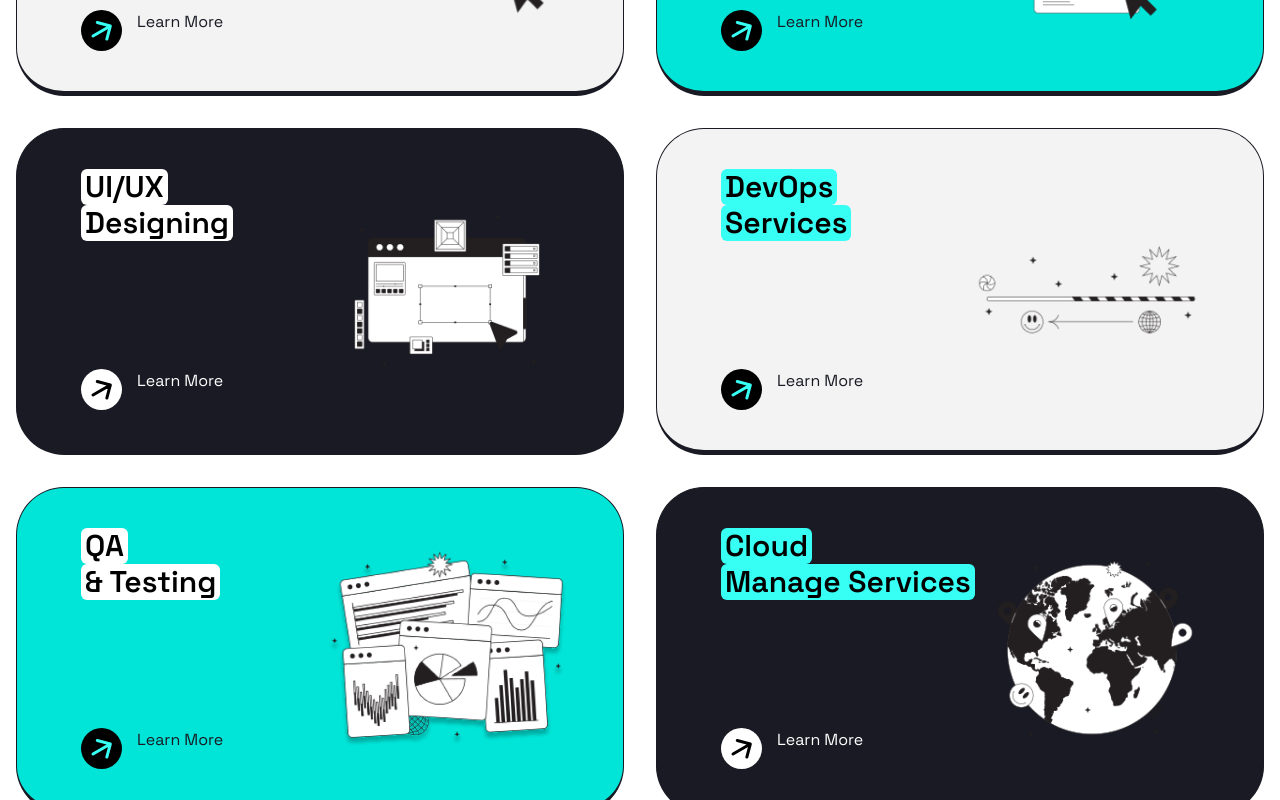
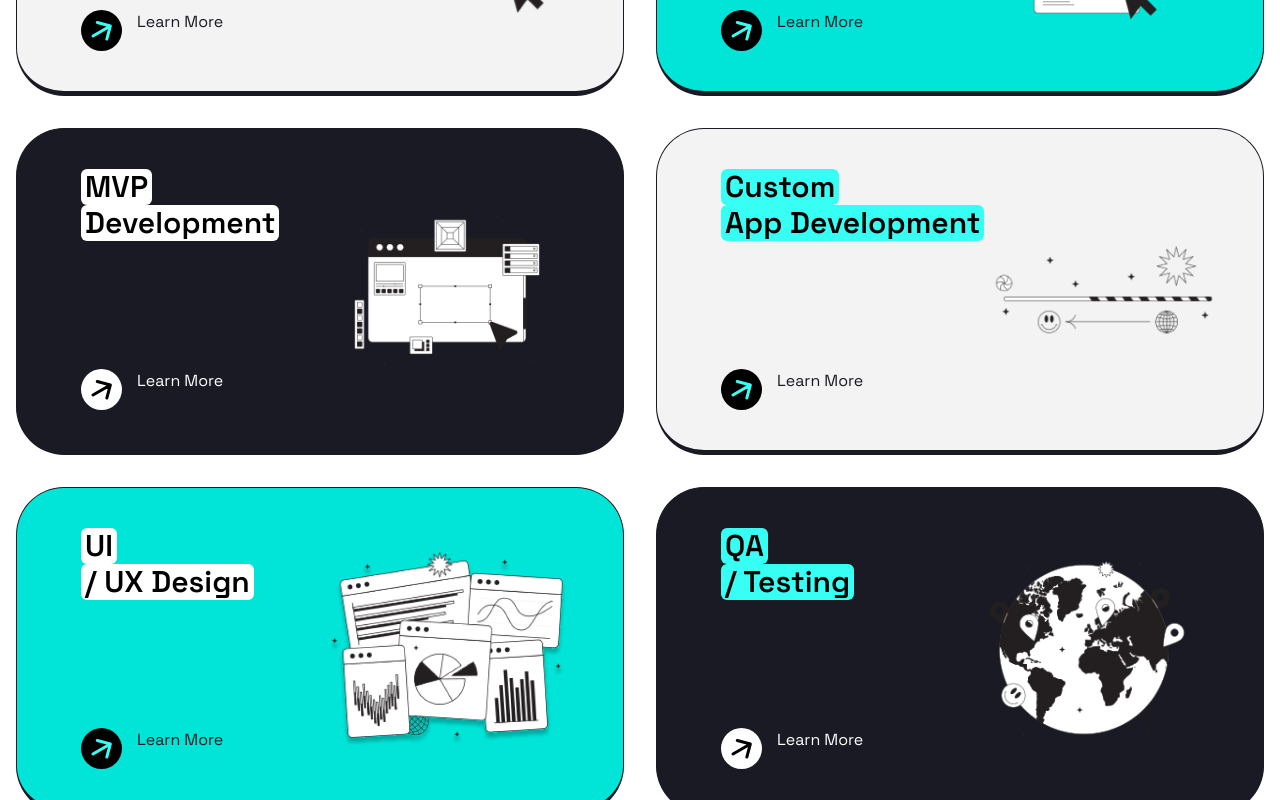
Before and after one commit to onEggy/OnEggyWeb, a Next.js app: page / in a window 1280 px wide. Shown: the part 1643-2443 px from the top of the page. Built offline with nearby package versions, Linux system fonts and the light colour scheme.

Commit message:
bugs fixed

```diff
--- a/public/data/serviceData.json
+++ b/public/data/serviceData.json
@@ -7,6 +7,10 @@
   "desc": "Step-by-Step Guide to Achieving Your Business Goals",
   "arr": [
     {
+      "meta-title": "Web Development Service - OnEggy Technologies",
+      "meta-title-slug": "web-development-service",
+      "meta-keywords": "development, website, webdevelopment",
+      "meta-description": "Web Development meta description here",
       "development": "Web Development",
       "content": "We create websites and web apps to ensure that you are noticed and heard in the proper circles.",
       "image": [
@@ -22,9 +26,14 @@
         "../service/vue.svg",
         "../service/react.svg",
         "../service/angular.svg"
-      ]
+      ],
+      "imageSrc": "../home/landingComponent/1.png"
     },
     {
+      "meta-title": "App Development Service - OnEggy Technologies",
+      "meta-title-slug": "app-development-service",
+      "meta-keywords": "development, website, appdevelopment",
+      "meta-description": "App Development meta description here",
       "development": "App Development",
       "content": "If you've been thinking about app development to help your business grow, OnEggy Technologies is the company to turn to. We offer end-to-end development services for mobile apps for Android and iOS platforms that meet your organization's requirements.",
       "image": [
@@ -40,9 +49,14 @@
         "../service/vue.svg",
         "../service/react.svg",
         "../service/angular.svg"
-      ]
+      ],
+      "imageSrc": "../home/landingComponent/2.png"
     },
     {
+      "meta-title": "MVP Development Service - OnEggy Technologies",
+      "meta-title-slug": "mvp-development-service",
+      "meta-keywords": "development, website, mvp development",
+      "meta-description": "mvp Development meta description here",
       "development": "MVP Development",
       "content": "At OnEggy Technologies, we specialise in creating custom MVP Solutions that can propel your business to success.",
       "image": [
@@ -58,9 +72,14 @@
         "../service/vue.svg",
         "../service/react.svg",
         "../service/angular.svg"
-      ]
+      ],
+      "imageSrc": "../home/landingComponent/3.png"
     },
     {
+      "meta-title": "Custom App & Softwares Development Service - OnEggy Technologies",
+      "meta-title-slug": "custom-app-softwares-development-service",
+      "meta-keywords": "development, website, custom app development",
+      "meta-description": "custom app and software Development meta description here",
       "development": "Custom App Development",
       "content": "We specialise in developing custom software solutions that enable organisations to prosper in today's volatile digital economy.",
       "image": [
@@ -76,12 +95,17 @@
         "../service/vue.svg",
         "../service/react.svg",
         "../service/angular.svg"
-      ]
+      ],
+      "imageSrc": "../home/landingComponent/4.png"
     },
     {
+      "meta-title": "UI/UX Design Service - OnEggy Technologies",
+      "meta-title-slug": "ui-ux-design-service",
+      "meta-keywords": "development, website, ui ux design",
+      "meta-description": "ui/ux design service meta description here",
       "development": "UI / UX Design",
       "content": "where creativity meets utility to generate appealing UI/UX designs. We create user-centric experiences that make a lasting impact on your audience and propel your business to new heights.",
-      "image":[
+      "image": [
         "../service/node.svg",
         "../service/aws.svg",
         "../service/python.svg",
@@ -94,9 +118,14 @@
         "../service/vue.svg",
         "../service/react.svg",
         "../service/angular.svg"
-      ]
+      ],
+      "imageSrc": "../home/landingComponent/5.png"
     },
     {
+      "meta-title": "QA Testing App or Softwares Service - OnEggy Technologies",
+      "meta-title-slug": "quality-testing-service",
+      "meta-keywords": "development, website, QA Testing App and Softwares service",
+      "meta-description": "QA Testing App meta description here",
       "development": "QA / Testing",
       "content": "your reliable partner for complete QA Testing and Load Testing services. We ensure that your digital goods are of the greatest quality, offering excellent performance even under severe user demands.",
       "image": [
@@ -112,9 +141,14 @@
         "../service/vue.svg",
         "../service/react.svg",
         "../service/angular.svg"
-      ]
+      ],
+      "imageSrc": "../home/landingComponent/6.png"
     },
     {
+      "meta-title": "IT Staffing Service - OnEggy Technologies",
+      "meta-title-slug": "it-staffing-design-service",
+      "meta-keywords": "development, website, IT Staffing and Resources, Outsourcing Staffing Service",
+      "meta-description": "IT Staffing and Resource service meta description here",
       "development": "IT Staffing Service",
       "content": "We take pleasure in providing top-tier IT Staffing Services that bring a pool of competent experts straight to your workplace. Our specialised in-house staff works directly with your organisation to provide the technical assistance and experience required to establish and manage powerful IT resources.",
       "image": [
--- a/src/pages/home/landing.js
+++ b/src/pages/home/landing.js
@@ -15,6 +15,8 @@ import { FontAwesomeIcon } from "@fortawesome/react-fontawesome";
 import { faArrowRight } from "@fortawesome/free-solid-svg-icons";
 import Sidebar from "../components/sidebar";
 import Link from "next/link";
+import serviceData from "../../../public/data/serviceData.json";
+
 
 const Home = (skill) => {
   const [isOpen, setIsOpen] = useState(false);
@@ -23,45 +25,7 @@ const Home = (skill) => {
     setIsOpen(!isOpen);
   };
 
-  const getFreePropText = {head:"Let's get things begun",para:"Contact us today to learn more about how our digital services may assist your company in growing and succeeding online"}
-  const skillsArray = [
-    {
-      title: "Website Development",
-      imageSrc: "/home/landingComponent/1.png",
-      icon: "faArrowRight",
-      learnMoreLink: "#",
-    },
-    {
-      title: "Application Development",
-      imageSrc: "/home/landingComponent/2.png",
-      icon: "faArrowRight",
-      learnMoreLink: "#",
-    },
-    {
-      title: "UI/UX Designing",
-      imageSrc: "/home/landingComponent/3.png",
-      icon: "faArrowRight",
-      learnMoreLink: "#",
-    },
-    {
-      title: "DevOps Services",
-      imageSrc: "/home/landingComponent/4.png",
-      icon: "faArrowRight",
-      learnMoreLink: "#",
-    },
-    {
-      title: "QA & Testing",
-      imageSrc: "/home/landingComponent/5.png",
-      icon: "faArrowRight",
-      learnMoreLink: "#",
-    },
-    {
-      title: "Cloud Manage Services",
-      imageSrc: "/home/landingComponent/6.png",
-      icon: "faArrowRight",
-      learnMoreLink: "#",
-    },
-  ];
+  const getFreePropText = { head: "Let's get things begun", para: "Contact us today to learn more about how our digital services may assist your company in growing and succeeding online" }
 
   const mapIcons = {
     faArrowRight,
@@ -108,14 +72,14 @@ const Home = (skill) => {
         <Projectlogos />
         <Awards />
         <Headline title={title} desc={desc} width={''} titleCss={'md:font-bold md:text-4xl'} descCss={' w-[25rem] ml-0 md:w-[40rem] mt-7'} />
-        <div className="flex flex-col justify-center   px-6 mt-10 overflow-hidden sm:flex-row sm:flex-wrap sm:px-0  ">
-          {skillsArray.map((skill, index) => (
+        <div className="flex flex-col justify-center   px-6 mt-10 overflow-hidden sm:flex-row sm:flex-wrap sm:px-0 ">
+          {serviceData?.arr?.map((skill, index) => (
             <Technology key={index} skill={skill} index={index} />
           ))}
         </div>
 
         <div className="hidden md:flex justify-end  ">
-          <div className="mr-7 mt-4 p-[8px] bg-l_black transform -rotate-[30deg] text-[4px] scale-150 cursor-pointer" style={{borderRadius:'50%'}}>
+          <div className="mr-7 mt-4 p-[8px] bg-l_black transform -rotate-[30deg] text-[4px] scale-150 cursor-pointer" style={{ borderRadius: '50%' }}>
             <span className="text-white">
               <FontAwesomeIcon icon={faArrowRight} size="4x" />
             </span>
@@ -125,9 +89,9 @@ const Home = (skill) => {
           </div>
         </div>
         <GetFreeProp
-        head={getFreePropText.head}
-        para={getFreePropText.para}
-        buttonText="Get your proposal"
+          head={getFreePropText.head}
+          para={getFreePropText.para}
+          buttonText="Get your proposal"
         />
         <Marksheet />
         <Testimonials />
--- a/src/pages/home/techComponent.js
+++ b/src/pages/home/techComponent.js
@@ -7,7 +7,7 @@ import Link from "next/link";
 const Technology = ({ skill, index }) => {
   console.log("Skill:", skill);
 
-  if (!skill || typeof skill !== "object" || !skill.title) {
+  if (!skill || typeof skill !== "object" || !skill.development || !skill.imageSrc) {
     // Log the reason for returning null
     console.error("Invalid skill object or missing title:", skill);
 
@@ -73,16 +73,16 @@ const Technology = ({ skill, index }) => {
             index
           )} sm:ml-12 mt-10 service_heading`}
         >
-          {skill.title.split(" ")[0]}
+          {skill.development.split(" ")[0]}
         </h2>
         <h2
           className={`sm:text-3xl text-xl font-semibold rounded-md px-1 ${textColor(
             index
           )} sm:ml-12 service_heading`}
         >
-          {skill.title.split(" ").length == 2
-            ? skill.title.split(" ")[1]
-            : skill.title.split(" ").slice(1).join(" ")}
+          {skill.development.split(" ").length == 2
+            ? skill.development.split(" ")[1]
+            : skill.development.split(" ").slice(1).join(" ")}
         </h2>
         <div className="flex">
           {arrowBg(index) === "bg-white" ? (
@@ -121,7 +121,7 @@ const Technology = ({ skill, index }) => {
             </svg>
           )}
           <Link
-            href={`service/${skill.title?.replace('/','')}`}
+            href={`service/${skill?.['meta-title-slug']}`}
             className={`text-blue-500 hover:underline mt-[8rem] ml-[15px] w-6/12 md:w-auto ${linkColor(
               index
             )}`}
@@ -133,7 +133,7 @@ const Technology = ({ skill, index }) => {
       <div className="flex">
         <img
           src={skill.imageSrc}
-          alt={skill.title}
+          alt={skill.development}
           width={0}
           height={0}
           style={{
--- a/src/pages/services/techCompo.js
+++ b/src/pages/services/techCompo.js
@@ -6,9 +6,9 @@ import Slider from "react-slick";
 import "slick-carousel/slick/slick.css";
 import "slick-carousel/slick/slick-theme.css";
 
-const TechCompo = ({ development, index, content, image }) => {
+const TechCompo = ({ development, index, content, image, ...props }) => {
   const [isExpanded, setExpanded] = useState(false);
-  // console.log('isExpanded',isExpanded)
+  // console.log('isExpanded',props)
 
   function bg_color(index) {
     if (index === 0 || index === 2 || index === 4 || index === 6)
@@ -61,7 +61,7 @@ const TechCompo = ({ development, index, content, image }) => {
         </div>
         <div className="flex items-center buttonClass scale-50 md:scale-100">
           <div className="transform -rotate-[30deg] mr-3 ">
-            <Link href={`/service/${development?.replace('/','')}`} className="">
+            <Link href={`/service/${props?.['meta-title-slug']}`} className="">
               <span
                 className={`rounded-full p-3 pt-8 pb-3 bg-black ${arrow_color(
                   index
@@ -71,7 +71,7 @@ const TechCompo = ({ development, index, content, image }) => {
               </span>
             </Link>
           </div>
-          <Link href={`/service/${development?.replace('/','')}`}>
+          <Link href={`/service/${props?.['meta-title-slug']}`}>
             <p className="ml-4 md:ml-0">Learn more</p>
           </Link>
         </div>
```
Also changed, not shown: src/pages/service/[type].js (+14 -4 lines).
